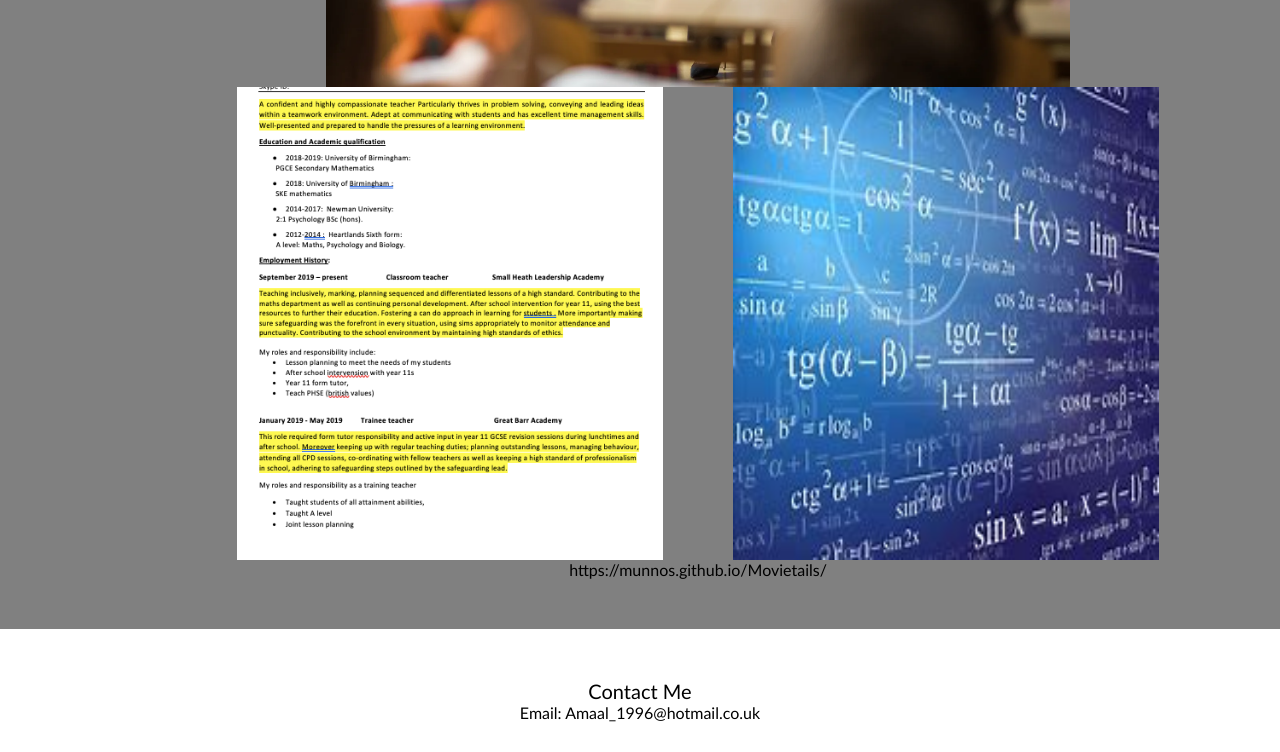
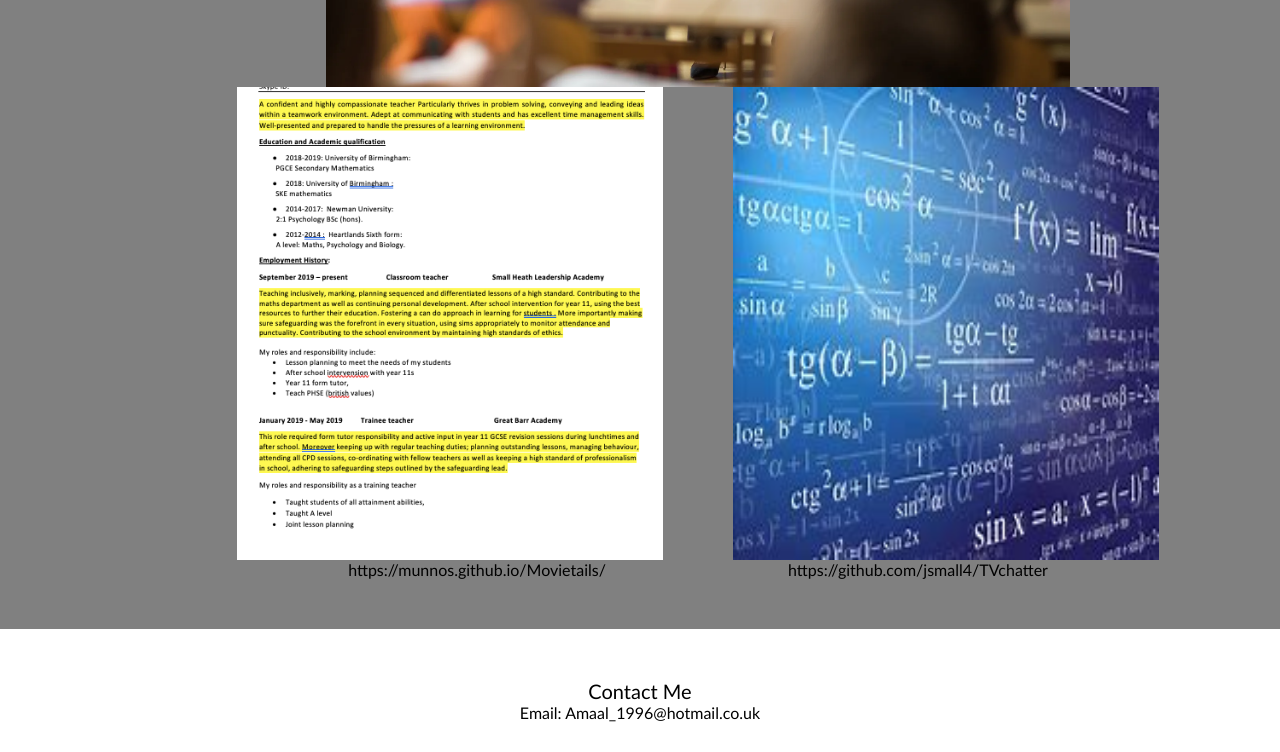
Before and after one commit to AmaalSaid/professional-portfolio, a plain HTML site: page index.html in a window 1280 px wide. Shown: the part 957-1709 px from the top of the page. Drawn offline with Linux system fonts and the light colour scheme.

Commit message:
added nw project

```diff
--- a/index.html
+++ b/index.html
@@ -52,6 +52,7 @@
                     <img class='imagesprojects' src="./assets/Images/CV.png" alt="a picture of my CV" class="float-right" />
                     <img class='imagesprojects' src="./assets/Images/Maths.jpeg" alt="a picture of math symbols" class="float-right" />
                     <p><a href="https://munnos.github.io/Movietails/">https://munnos.github.io/Movietails/</a></p>
+                    <p><a href="https://github.com/jsmall4/TVchatter">https://github.com/jsmall4/TVchatter</a></p>
                 </section>
 
 
```
Also changed, not shown: 3 other files.
